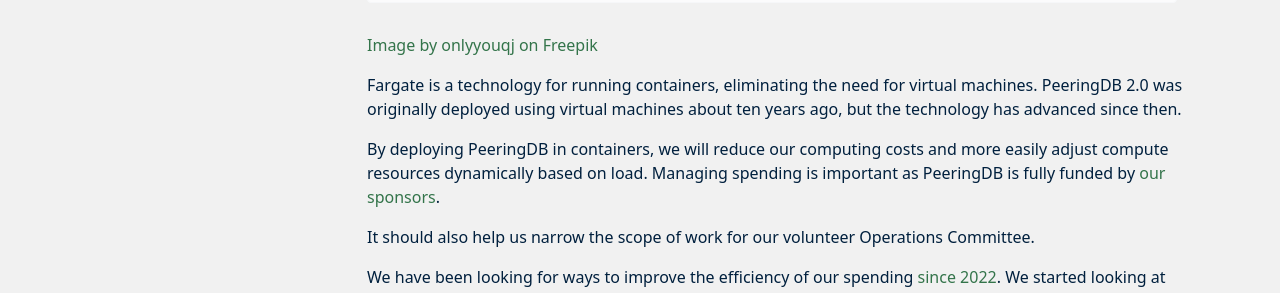
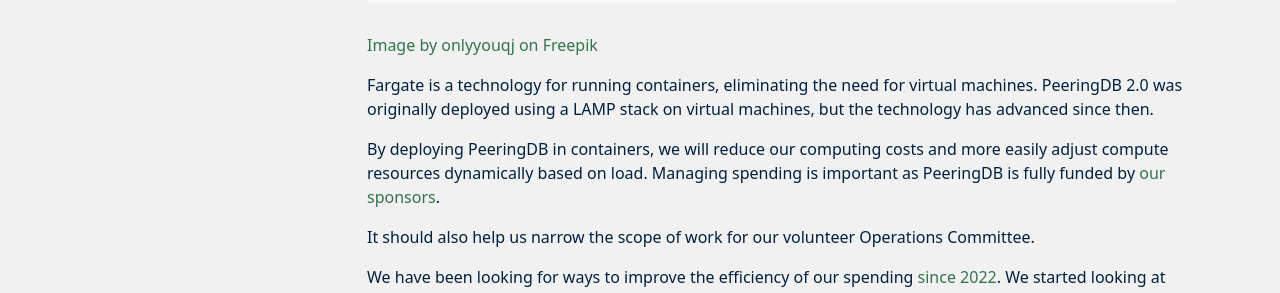
Before and after one commit to peeringdb/docs, an MkDocs documentation site: the page built from docs/blog/ecs_fargate_deployment.md, in a window 1280 px wide and 1386 px high. Shown: the part 777-1070 px from the top of the window. Built offline with MkDocs 1.6.1, drawn with Linux system fonts in a browser that asks for light colours; nearby versions of some CDN libraries.

Commit message:
Update ecs_fargate_deployment.md
Adjusted description of 2.0 deployment technology using agreed language

```diff
--- a/docs/blog/ecs_fargate_deployment.md
+++ b/docs/blog/ecs_fargate_deployment.md
@@ -5,7 +5,7 @@
 ![Image by onlyyouqj on Freepik](images/industrial-port-container-yard.jpg)
 <a href="https://www.freepik.com/free-photo/industrial-port-container-yard_1145654.htm#fromView=search&page=1&position=0&uuid=f0a4aff4-0b55-47b6-ad40-636aa1eb2f06">Image by onlyyouqj on Freepik</a>
 
-Fargate is a technology for running containers, eliminating the need for virtual machines. PeeringDB 2.0 was originally deployed using virtual machines about ten years ago, but the technology has advanced since then.
+Fargate is a technology for running containers, eliminating the need for virtual machines. PeeringDB 2.0 was originally deployed using a LAMP stack on virtual machines, but the technology has advanced since then.
 
 By deploying PeeringDB in containers, we will reduce our computing costs and more easily adjust compute resources dynamically based on load. Managing spending is important as PeeringDB is fully funded by [our sponsors](https://www.peeringdb.com/sponsors).
 
```
